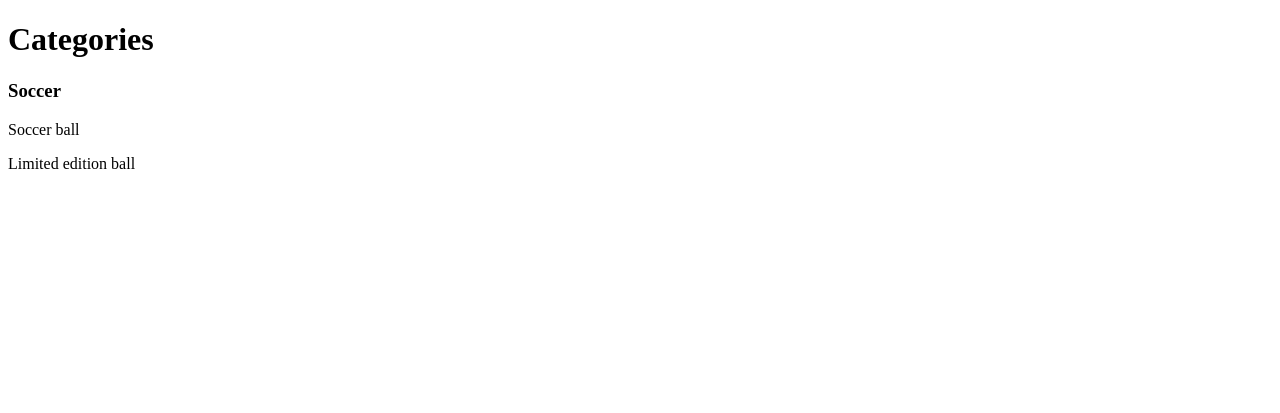
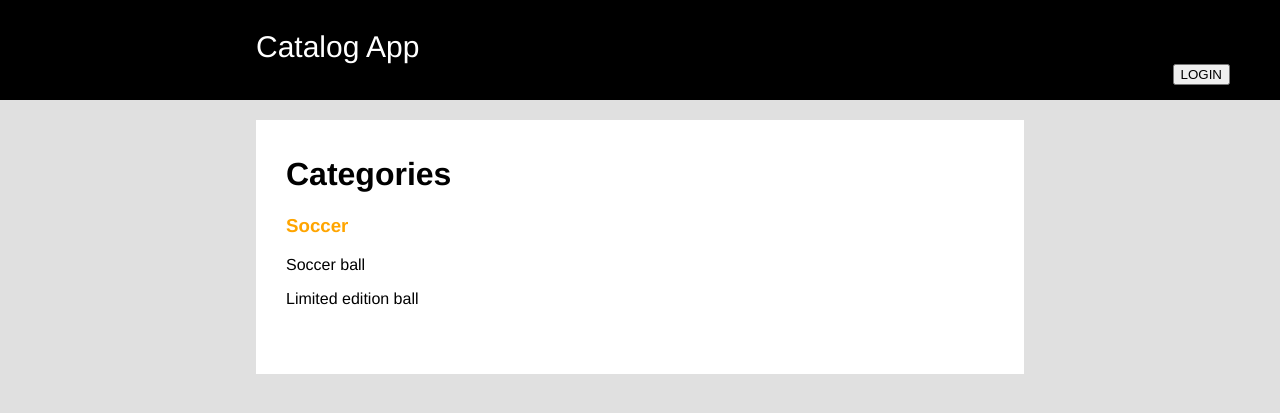
Before and after one commit to arickuter/item-catalog, a Flask app: page /1 in a window 1280 px wide. Shown: the top 413 px of the page. Run offline with Flask 2, Linux system fonts and the light colour scheme; data comes from the database, SQL or seed files in the repository; some libraries are stand-ins or nearby versions.

Commit message:
style: Style to home page

```diff
--- /dev/null
+++ b/static/styles/styles.css
@@ -0,0 +1,39 @@
+header {
+  background-color: black;
+  color: white;
+  width: 100%;
+  height: 100px;
+  align-items: center;
+}
+
+html, body {
+  margin: 0;
+  font-family: Helvetica;
+  background: #e0e0e0;
+}
+
+.mainHeader {
+  margin: 0;
+  margin-left: 20%;
+  font-size: 30px;
+  padding-top: 30px;
+}
+
+.login {
+  float: right;
+  margin-right: 50px;
+}
+
+.mainApp {
+  background: white;
+  margin-left: 20%;
+  margin-right: 20%;
+  margin-top: 20px;
+  padding-left: 30px;
+  padding-top: 15px;
+  padding-bottom: 50px;
+}
+
+h3 {
+  color: orange;
+}
--- a/templates/home.html
+++ b/templates/home.html
@@ -2,17 +2,22 @@
 <html>
 
 <head>
+  <link rel="stylesheet" type="text/css" href="{{ url_for('static',filename='styles/styles.css') }}">
   <meta charset="utf-8">
   <title></title>
   <meta name="Aric" content="">
   <meta name="Catalog Project" content="">
   <meta name="viewport" content="width=device-width, initial-scale=1">
-
-  <link href="static/styles.css" rel="stylesheet">
 </head>
 
 <body>
 
+  <header>
+    <p class='mainHeader'>Catalog App</p>
+    <button class='login'>LOGIN</button>
+  </header>
+
+  <div class='mainApp'>
     <h1>Categories</h1>
 
     <h3>{{ category.name }}</h3>
@@ -30,6 +35,7 @@
     </div>
 
     {% endfor %}
+  </div>
 
   <script src="https://ajax.googleapis.com/ajax/libs/jquery/2.1.4/jquery.min.js"></script>
 </body>
```
Also changed, not shown: static/styles.css (deleted). Lines whose indentation alone changed are shown as unchanged.
